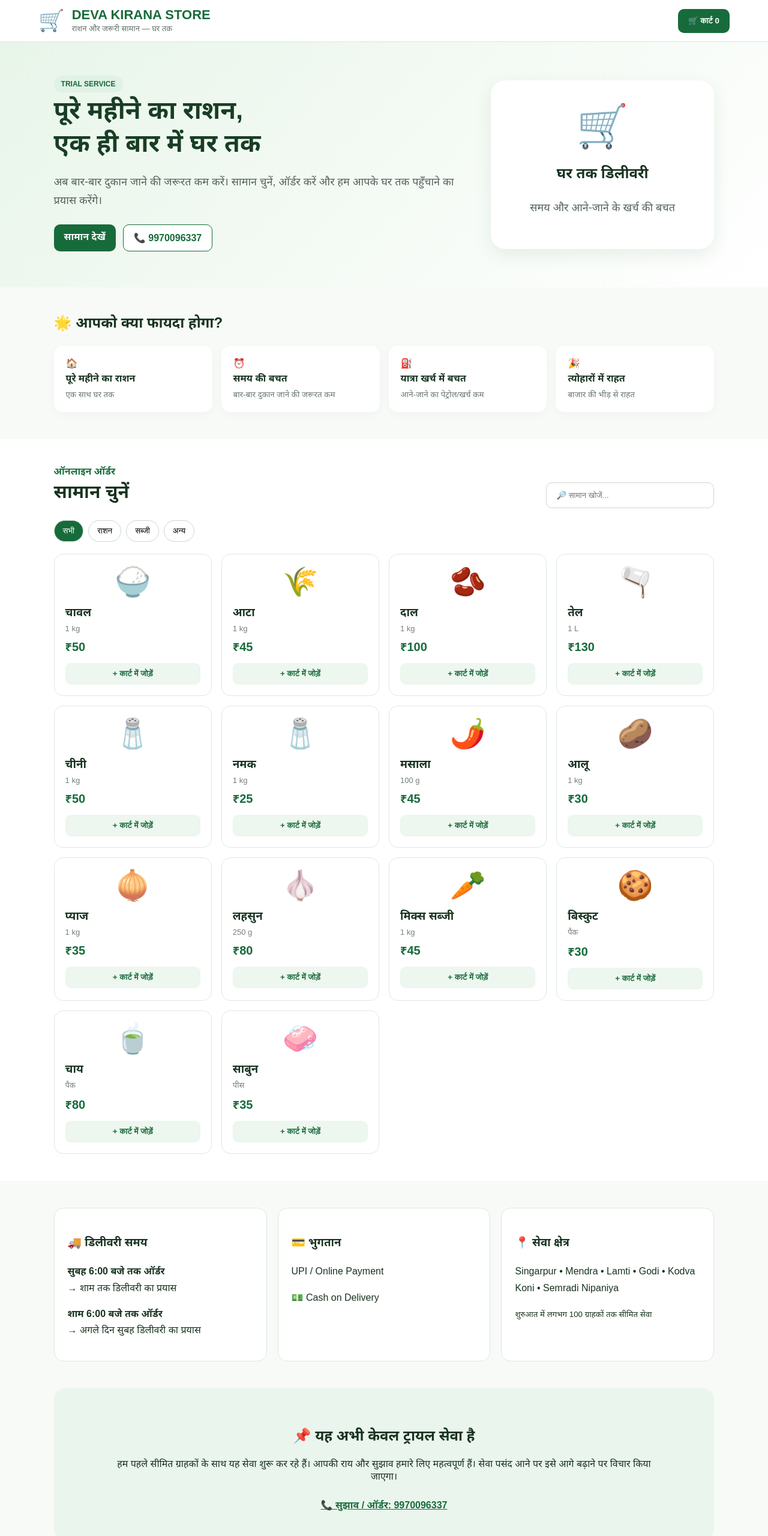
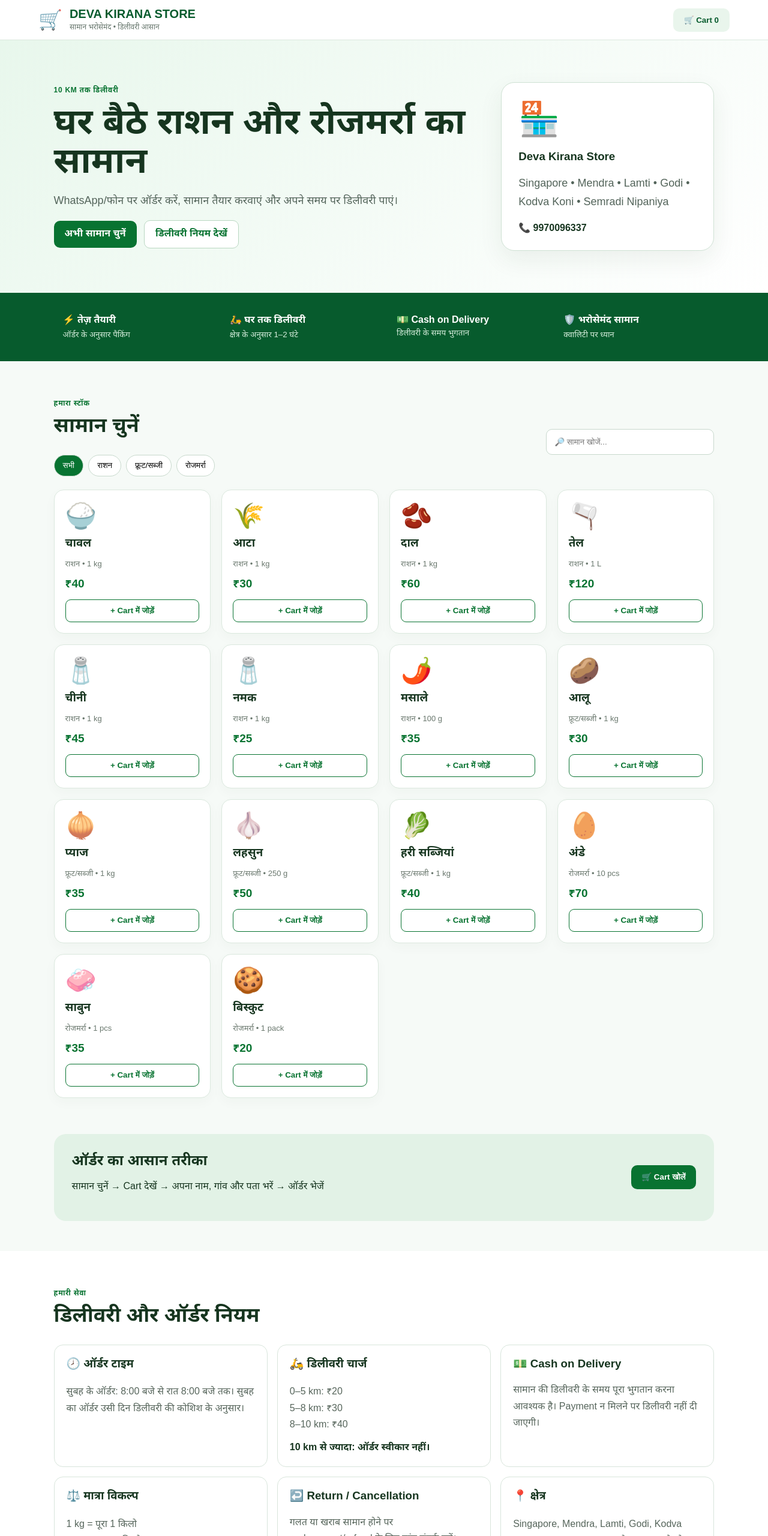
Before and after one commit to devaddon77/deva-kirana-store, a plain HTML site: page index.html in a window 1280 px wide. Shown: the top 2560 px of the page at 60% size. Drawn offline with Linux system fonts and the light colour scheme.

Commit message:
Add files via upload

```diff
--- a/index.html
+++ b/index.html
@@ -1,99 +1,97 @@
-<!DOCTYPE html>
+<!doctype html>
 <html lang="hi">
 <head>
-  <meta charset="UTF-8">
-  <meta name="viewport" content="width=device-width, initial-scale=1.0">
-  <title>Deva Kirana Store | घर तक राशन</title>
+  <meta charset="utf-8">
+  <meta name="viewport" content="width=device-width, initial-scale=1">
+  <title>Deva Kirana Store | घर बैठे राशन</title>
+  <meta name="description" content="Deva Kirana Store - अपने आस-पास के गांवों में राशन और रोजमर्रा का सामान घर तक।">
   <link rel="stylesheet" href="style.css">
 </head>
 <body>
 <header class="topbar">
   <div class="brand">
-    <div class="logo">🛒</div>
-    <div><h1>DEVA KIRANA STORE</h1><p>राशन और जरूरी सामान — घर तक</p></div>
+    <div class="brand-mark">🛒</div>
+    <div><b>DEVA KIRANA STORE</b><span>सामान भरोसेमंद • डिलीवरी आसान</span></div>
   </div>
-  <button class="cart-btn" onclick="openCart()">🛒 कार्ट <span id="cartCount">0</span></button>
+  <button class="cart-btn" onclick="openCart()">🛒 Cart <span id="cartCount">0</span></button>
 </header>
 
 <section class="hero">
   <div>
-    <span class="tag">TRIAL SERVICE</span>
-    <h2>पूरे महीने का राशन,<br><strong>एक ही बार में घर तक</strong></h2>
-    <p>अब बार-बार दुकान जाने की जरूरत कम करें। सामान चुनें, ऑर्डर करें और हम आपके घर तक पहुँचाने का प्रयास करेंगे।</p>
-    <div class="hero-actions">
-      <a href="#products" class="primary">सामान देखें</a>
-      <a href="tel:9970096337" class="secondary">📞 9970096337</a>
-    </div>
+    <span class="pill">10 km तक डिलीवरी</span>
+    <h1>घर बैठे राशन और रोजमर्रा का सामान</h1>
+    <p>WhatsApp/फोन पर ऑर्डर करें, सामान तैयार करवाएं और अपने समय पर डिलीवरी पाएं।</p>
+    <a class="primary" href="#products">अभी सामान चुनें</a>
+    <a class="secondary" href="#rules">डिलीवरी नियम देखें</a>
   </div>
   <div class="hero-card">
-    <div class="big-cart">🛒</div>
-    <h3>घर तक डिलीवरी</h3>
-    <p>समय और आने-जाने के खर्च की बचत</p>
+    <div class="hero-icon">🏪</div>
+    <h3>Deva Kirana Store</h3>
+    <p>Singapore • Mendra • Lamti • Godi • Kodva Koni • Semradi Nipaniya</p>
+    <strong>📞 9970096337</strong>
   </div>
 </section>
 
-<section class="benefits">
-  <h2>🌟 आपको क्या फायदा होगा?</h2>
-  <div class="benefit-grid">
-    <div>🏠 <b>पूरे महीने का राशन</b><small>एक साथ घर तक</small></div>
-    <div>⏰ <b>समय की बचत</b><small>बार-बार दुकान जाने की जरूरत कम</small></div>
-    <div>⛽ <b>यात्रा खर्च में बचत</b><small>आने-जाने का पेट्रोल/खर्च कम</small></div>
-    <div>🎉 <b>त्योहारों में राहत</b><small>बाजार की भीड़ से राहत</small></div>
+<section class="features">
+  <div>⚡ <b>तेज़ तैयारी</b><small>ऑर्डर के अनुसार पैकिंग</small></div>
+  <div>🛵 <b>घर तक डिलीवरी</b><small>क्षेत्र के अनुसार 1–2 घंटे</small></div>
+  <div>💵 <b>Cash on Delivery</b><small>डिलीवरी के समय भुगतान</small></div>
+  <div>🛡️ <b>भरोसेमंद सामान</b><small>क्वालिटी पर ध्यान</small></div>
+</section>
+
+<section id="products" class="section">
+  <div class="section-head"><div><span class="eyebrow">हमारा स्टॉक</span><h2>सामान चुनें</h2></div>
+  <input id="search" oninput="renderProducts()" placeholder="🔎 सामान खोजें..."></div>
+  <div class="categories" id="categories"></div>
+  <div class="products" id="productsGrid"></div>
+</section>
+
+<section class="order-strip">
+  <div><h2>ऑर्डर का आसान तरीका</h2><p>सामान चुनें → Cart देखें → अपना नाम, गांव और पता भरें → ऑर्डर भेजें</p></div>
+  <button class="primary" onclick="openCart()">🛒 Cart खोलें</button>
+</section>
+
+<section id="rules" class="section rules">
+  <span class="eyebrow">हमारी सेवा</span><h2>डिलीवरी और ऑर्डर नियम</h2>
+  <div class="rule-grid">
+    <article><h3>🕗 ऑर्डर टाइम</h3><p>सुबह के ऑर्डर: 8:00 बजे से रात 8:00 बजे तक। सुबह का ऑर्डर उसी दिन डिलीवरी की कोशिश के अनुसार।</p></article>
+    <article><h3>🛵 डिलीवरी चार्ज</h3><p>0–5 km: ₹20<br>5–8 km: ₹30<br>8–10 km: ₹40</p><b>10 km से ज्यादा: ऑर्डर स्वीकार नहीं।</b></article>
+    <article><h3>💵 Cash on Delivery</h3><p>सामान की डिलीवरी के समय पूरा भुगतान करना आवश्यक है। Payment न मिलने पर डिलीवरी नहीं दी जाएगी।</p></article>
+    <article><h3>⚖️ मात्रा विकल्प</h3><p>1 kg = पूरा 1 किलो<br>500 g = आधा किलो<br>&lt; 500 g = 250 ग्राम</p></article>
+    <article><h3>↩️ Return / Cancellation</h3><p>गलत या खराब सामान होने पर replacement/refund के लिए तुरंत संपर्क करें। सामान्य cancellation डिलीवरी के 1–2 घंटे के अंदर स्वीकार्य नहीं हो सकता।</p></article>
+    <article><h3>📍 क्षेत्र</h3><p>Singapore, Mendra, Lamti, Godi, Kodva Koni, Semradi Nipaniya और आसपास के क्षेत्र।</p></article>
   </div>
 </section>
 
-<section id="products" class="section">
-  <div class="section-title">
-    <div><span>ऑनलाइन ऑर्डर</span><h2>सामान चुनें</h2></div>
-    <input id="search" type="search" placeholder="🔎 सामान खोजें..." oninput="renderProducts()">
-  </div>
-  <div class="categories" id="categories"></div>
-  <div class="product-grid" id="productGrid"></div>
-</section>
-
-<section class="info-grid">
-  <div class="info-card">
-    <h3>🚚 डिलीवरी समय</h3>
-    <p><b>सुबह 6:00 बजे तक ऑर्डर</b><br>→ शाम तक डिलीवरी का प्रयास</p>
-    <p><b>शाम 6:00 बजे तक ऑर्डर</b><br>→ अगले दिन सुबह डिलीवरी का प्रयास</p>
-  </div>
-  <div class="info-card">
-    <h3>💳 भुगतान</h3>
-    <p>UPI / Online Payment</p>
-    <p>💵 Cash on Delivery</p>
-  </div>
-  <div class="info-card">
-    <h3>📍 सेवा क्षेत्र</h3>
-    <p>Singarpur • Mendra • Lamti • Godi • Kodva Koni • Semradi Nipaniya</p>
-    <small>शुरुआत में लगभग 100 ग्राहकों तक सीमित सेवा</small>
-  </div>
-</section>
-
-<section class="trial">
-  <h2>📌 यह अभी केवल ट्रायल सेवा है</h2>
-  <p>हम पहले सीमित ग्राहकों के साथ यह सेवा शुरू कर रहे हैं। आपकी राय और सुझाव हमारे लिए महत्वपूर्ण हैं। सेवा पसंद आने पर इसे आगे बढ़ाने पर विचार किया जाएगा।</p>
-  <a href="tel:9970096337">📞 सुझाव / ऑर्डर: 9970096337</a>
+<section class="trust">
+  <h2>ग्राहकों के लिए हमारे फायदे</h2>
+  <div class="trust-grid"><span>👨‍👩‍👧‍👦 त्योहार में भीड़ से राहत</span><span>⛽ आने-जाने के खर्च की बचत</span><span>⏱️ समय की बचत</span><span>🛡️ भरोसेमंद और क्वालिटी सामान</span><span>📦 समय पर डिलीवरी</span><span>👍 छोटे ऑर्डर पर भी सुविधा</span></div>
 </section>
 
 <footer>
-  <b>DEVA KIRANA STORE</b>
-  <span>गाँव का हर घर — आसान राशन, सही दाम, समय पर सामान</span>
+  <div><b>DEVA KIRANA STORE</b><p>हमारे साथ जुड़ें, आसान और भरोसेमंद सेवा पाएं।</p></div>
+  <div><b>WhatsApp / Call</b><p>9970096337</p></div>
+  <div><b>Order</b><p><a href="#products">सामान चुनें</a> • <a href="#rules">नियम</a></p></div>
 </footer>
 
-<div class="overlay" id="overlay" onclick="closeCart()"></div>
-<aside class="cart" id="cart">
-  <button class="close" onclick="closeCart()">✕</button>
-  <h2>🛒 आपका कार्ट</h2>
-  <div id="cartItems"></div>
-  <div class="cart-total">कुल: <b>₹<span id="cartTotal">0</span></b></div>
-  <div class="checkout">
-    <input id="customerName" placeholder="आपका नाम">
-    <input id="customerPhone" placeholder="मोबाइल नंबर">
-    <input id="customerAddress" placeholder="पूरा पता / गाँव">
-    <select id="payment"><option>Cash on Delivery</option><option>UPI / Online Payment</option></select>
-    <button onclick="placeOrder()">WhatsApp पर ऑर्डर भेजें</button>
+<div class="modal" id="cartModal">
+  <div class="modal-box">
+    <button class="close" onclick="closeCart()">×</button>
+    <h2>आपका Cart</h2><div id="cartItems"></div>
+    <div class="total"><span>सामान का कुल</span><b id="subtotal">₹0</b></div>
+    <div class="delivery-box">
+      <label>डिलीवरी दूरी</label>
+      <select id="distance" onchange="updateCart()"><option value="0">0–5 km — ₹20</option><option value="1">5–8 km — ₹30</option><option value="2">8–10 km — ₹40</option></select>
+    </div>
+    <div class="total grand"><span>कुल</span><b id="grandTotal">₹0</b></div>
+    <div class="checkout">
+      <input id="customerName" placeholder="नाम">
+      <input id="customerVillage" placeholder="गांव / क्षेत्र">
+      <textarea id="customerAddress" placeholder="पूरा पता"></textarea>
+      <button class="primary full" onclick="sendOrder()">WhatsApp पर ऑर्डर भेजें</button>
+    </div>
   </div>
-</aside>
+</div>
 
 <script src="script.js"></script>
 </body>
--- a/script.js
+++ b/script.js
@@ -1,35 +1,47 @@
 const products=[
-["चावल","राशन","🍚",50,"1 kg"],["आटा","राशन","🌾",45,"1 kg"],["दाल","राशन","🫘",100,"1 kg"],
-["तेल","राशन","🫗",130,"1 L"],["चीनी","राशन","🧂",50,"1 kg"],["नमक","राशन","🧂",25,"1 kg"],
-["मसाला","राशन","🌶️",45,"100 g"],["आलू","सब्जी","🥔",30,"1 kg"],["प्याज","सब्जी","🧅",35,"1 kg"],
-["लहसुन","सब्जी","🧄",80,"250 g"],["मिक्स सब्जी","सब्जी","🥕",45,"1 kg"],["बिस्कुट","अन्य","🍪",30,"पैक"],
-["चाय","अन्य","🍵",80,"पैक"],["साबुन","अन्य","🧼",35,"पीस"]
+{name:"चावल",price:40,unit:"1 kg",cat:"राशन",emoji:"🍚"},
+{name:"आटा",price:30,unit:"1 kg",cat:"राशन",emoji:"🌾"},
+{name:"दाल",price:60,unit:"1 kg",cat:"राशन",emoji:"🫘"},
+{name:"तेल",price:120,unit:"1 L",cat:"राशन",emoji:"🫗"},
+{name:"चीनी",price:45,unit:"1 kg",cat:"राशन",emoji:"🧂"},
+{name:"नमक",price:25,unit:"1 kg",cat:"राशन",emoji:"🧂"},
+{name:"मसाले",price:35,unit:"100 g",cat:"राशन",emoji:"🌶️"},
+{name:"आलू",price:30,unit:"1 kg",cat:"फ्रूट/सब्जी",emoji:"🥔"},
+{name:"प्याज",price:35,unit:"1 kg",cat:"फ्रूट/सब्जी",emoji:"🧅"},
+{name:"लहसुन",price:50,unit:"250 g",cat:"फ्रूट/सब्जी",emoji:"🧄"},
+{name:"हरी सब्जियां",price:40,unit:"1 kg",cat:"फ्रूट/सब्जी",emoji:"🥬"},
+{name:"अंडे",price:70,unit:"10 pcs",cat:"रोजमर्रा",emoji:"🥚"},
+{name:"साबुन",price:35,unit:"1 pcs",cat:"रोजमर्रा",emoji:"🧼"},
+{name:"बिस्कुट",price:20,unit:"1 pack",cat:"रोजमर्रा",emoji:"🍪"}
 ];
-let category="सभी",cart=[];
-const cats=["सभी","राशन","सब्जी","अन्य"];
-document.getElementById("categories").innerHTML=cats.map((c,i)=>`<button class="${i===0?'active':''}" onclick="setCategory('${c}',this)">${c}</button>`).join("");
-function setCategory(c,el){category=c;document.querySelectorAll(".categories button").forEach(b=>b.classList.remove("active"));el.classList.add("active");renderProducts()}
+let cart={},activeCat="सभी";
+const cats=["सभी",...new Set(products.map(p=>p.cat))];
+function renderCats(){document.getElementById("categories").innerHTML=cats.map(c=>`<button class="cat ${c===activeCat?"active":""}" onclick="activeCat='${c}';renderCats();renderProducts()">${c}</button>`).join("")}
 function renderProducts(){
  const q=document.getElementById("search").value.toLowerCase();
- const list=products.filter(p=>(category==="सभी"||p[1]===category)&&p[0].toLowerCase().includes(q));
- document.getElementById("productGrid").innerHTML=list.map((p)=>`<div class="product"><div class="emoji">${p[2]}</div><h3>${p[0]}</h3><div class="unit">${p[4]}</div><div class="price">₹${p[3]}</div><button onclick="addToCart('${p[0]}')">+ कार्ट में जोड़ें</button></div>`).join("");
+ const list=products.filter(p=>(activeCat==="सभी"||p.cat===activeCat)&&p.name.toLowerCase().includes(q));
+ document.getElementById("productsGrid").innerHTML=list.map((p,i)=>`<article class="product"><div class="emoji">${p.emoji}</div><h3>${p.name}</h3><p>${p.cat} • ${p.unit}</p><span class="price">₹${p.price}</span><button class="add" onclick="addToCart(${products.indexOf(p)})">+ Cart में जोड़ें</button></article>`).join("");
 }
-function addToCart(name){const p=products.find(x=>x[0]===name),item=cart.find(x=>x[0]===name);item?item[2]++:cart.push([p[0],p[3],1]);updateCart();openCart()}
+function addToCart(i){cart[i]=(cart[i]||0)+1;updateCart();openCart()}
 function updateCart(){
- document.getElementById("cartCount").textContent=cart.reduce((a,x)=>a+x[2],0);
- document.getElementById("cartItems").innerHTML=cart.length?cart.map((x,i)=>`<div class="cart-row"><div><b>${x[0]}</b><br>₹${x[1]} × ${x[2]}</div><div class="qty"><button onclick="changeQty(${i},-1)">−</button> ${x[2]} <button onclick="changeQty(${i},1)">+</button></div></div>`).join(""):"<p>कार्ट अभी खाली है।</p>";
- document.getElementById("cartTotal").textContent=cart.reduce((a,x)=>a+x[1]*x[2],0);
+ let subtotal=0,count=0;
+ const rows=Object.entries(cart).filter(([,q])=>q>0).map(([i,q])=>{let p=products[i];subtotal+=p.price*q;count+=q;return `<div class="cart-row"><span>${p.emoji}</span><span class="name">${p.name}<small> × ${q}</small></span><b>₹${p.price*q}</b><span class="qty"><button onclick="changeQty(${i},-1)">−</button><button onclick="changeQty(${i},1)">+</button></span></div>`});
+ document.getElementById("cartItems").innerHTML=rows.length?rows.join(""):"<p>Cart अभी खाली है। सामान चुनें।</p>";
+ document.getElementById("cartCount").textContent=count;
+ document.getElementById("subtotal").textContent="₹"+subtotal;
+ const fees=[20,30,40],fee=rows.length?fees[Number(document.getElementById("distance").value)]:0;
+ document.getElementById("grandTotal").textContent="₹"+(subtotal+fee);
 }
-function changeQty(i,d){cart[i][2]+=d;if(cart[i][2]<=0)cart.splice(i,1);updateCart()}
-function openCart(){document.getElementById("cart").classList.add("open");document.getElementById("overlay").classList.add("open")}
-function closeCart(){document.getElementById("cart").classList.remove("open");document.getElementById("overlay").classList.remove("open")}
-function placeOrder(){
- if(!cart.length)return alert("कृपया पहले सामान कार्ट में जोड़ें।");
- const n=document.getElementById("customerName").value.trim(),ph=document.getElementById("customerPhone").value.trim(),ad=document.getElementById("customerAddress").value.trim(),pay=document.getElementById("payment").value;
- if(!n||!ph||!ad)return alert("कृपया नाम, मोबाइल नंबर और पता भरें।");
- const lines=cart.map(x=>`${x[0]} - ${x[2]} × ₹${x[1]}`).join("\n");
- const total=document.getElementById("cartTotal").textContent;
- const msg=`नमस्ते Deva Kirana Store,\nमुझे ऑर्डर करना है:\n${lines}\nकुल: ₹${total}\nनाम: ${n}\nमोबाइल: ${ph}\nपता: ${ad}\nभुगतान: ${pay}`;
- window.open("https://wa.me/919970096337?text="+encodeURIComponent(msg),"_blank");
+function changeQty(i,n){cart[i]=(cart[i]||0)+n;if(cart[i]<=0)delete cart[i];updateCart()}
+function openCart(){document.getElementById("cartModal").classList.add("show");updateCart()}
+function closeCart(){document.getElementById("cartModal").classList.remove("show")}
+function sendOrder(){
+ if(!Object.keys(cart).length){alert("पहले सामान Cart में जोड़ें।");return}
+ const name=document.getElementById("customerName").value.trim(),village=document.getElementById("customerVillage").value.trim(),address=document.getElementById("customerAddress").value.trim();
+ if(!name||!village||!address){alert("कृपया नाम, गांव/क्षेत्र और पूरा पता भरें।");return}
+ const items=Object.entries(cart).map(([i,q])=>`${products[i].name} (${products[i].unit}) x${q}`).join(", ");
+ const total=document.getElementById("grandTotal").textContent;
+ const msg=`नमस्ते Deva Kirana Store,%0Aमेरा ऑर्डर:%0A${items}%0Aकुल: ${total}%0Aनाम: ${name}%0Aगांव/क्षेत्र: ${village}%0Aपता: ${address}%0Aकृपया ऑर्डर कन्फर्म करें।`;
+ window.open(`https://wa.me/919970096337?text=${msg}`,"_blank");
 }
-renderProducts();updateCart();
+renderCats();renderProducts();updateCart();
```
Also changed, not shown: README.txt, style.css.
